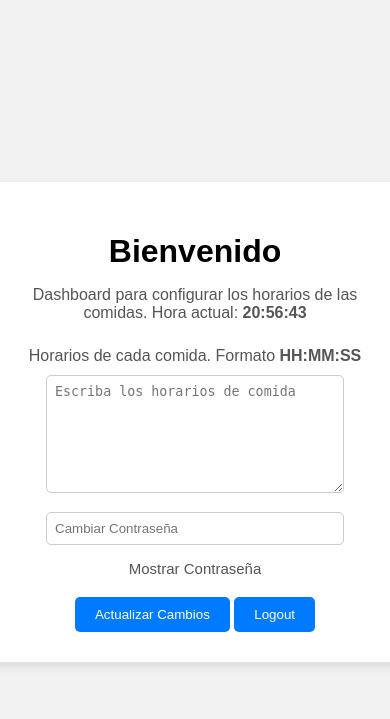
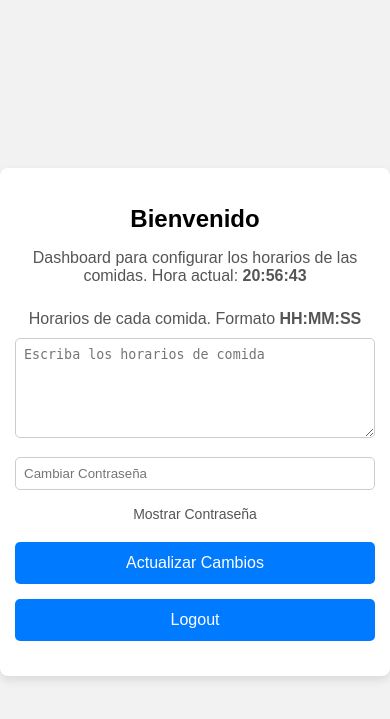
Before and after one commit to yaftriedev/meal-time, a Flask app: page / in a window 390 px wide. Shown: the top 719 px of the page. Run offline with Flask 3, Linux system fonts and the light colour scheme; the visitor is signed in with stand-in values (Sample User, id 1).

Commit message:
Enhance styles for mobile responsiveness
Added responsive styles for tablets and small mobile devices.

```diff
--- a/web/static/styles.css
+++ b/web/static/styles.css
@@ -70,8 +70,49 @@ display: inline-block;
     color: white;
     border-radius: 5px;
     cursor: pointer;
+    margin-bottom: 15px;
 }
 
 .container button:hover {
     background-color: #0056b3;
 }
+
+/* Tablets y móviles */
+@media screen and (max-width: 768px) {
+    .container {
+        width: 90%;
+        padding: 25px 20px;
+        border-radius: 8px;
+    }
+
+    .container input,
+    .container .meal-time-textarea {
+        width: 100%;
+        box-sizing: border-box;
+    }
+
+    .container button {
+        width: 100%;
+        padding: 12px;
+    }
+}
+
+/* Móviles pequeños */
+@media screen and (max-width: 480px) {
+    .container {
+        width: 95%;
+        padding: 20px 15px;
+    }
+
+    .container h1 {
+        font-size: 1.5rem;
+    }
+
+    .container .toggle-password {
+        font-size: 14px;
+    }
+
+    .container button {
+        font-size: 16px;
+    }
+}
```
